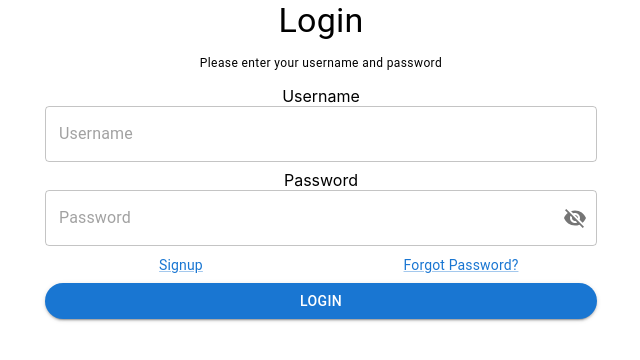
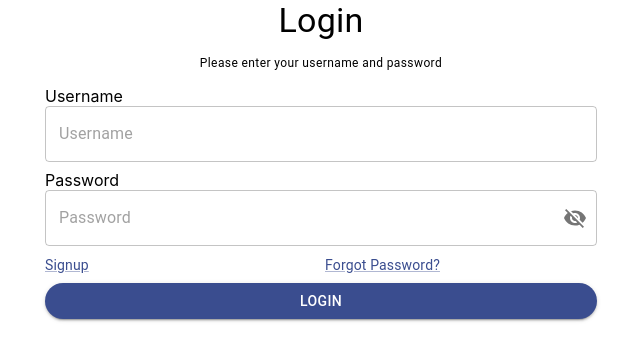
Before and after one commit to special-PPT/project-b, a React (Create React App) app in the folder src/front-end/: page / in a window 1280 px wide. Shown: the top 360 px of the page, without its empty margins (319-959 px from the left). Built offline with nearby package versions, Linux system fonts and the light colour scheme.

Commit message:
style: create material ui theme and themeprovider

```diff
--- a/src/front-end/src/App.tsx
+++ b/src/front-end/src/App.tsx
@@ -1,12 +1,13 @@
 import React from 'react';
 import './App.css';
 import LoginPage from './components/auth/loginPage';
-
+import { ThemeProvider } from '@mui/material';
+import theme from './theme';
 function App() {
   return (
-    <div className="App">
-      <LoginPage />
-    </div>
+    <ThemeProvider theme={theme}>
+        <LoginPage />
+    </ThemeProvider>
   );
 }
 
--- /dev/null
+++ b/src/front-end/src/theme.tsx
@@ -0,0 +1,16 @@
+import { createTheme } from "@mui/material";
+
+const theme = createTheme(
+    {
+        palette: {
+            primary:{
+                light: '#a1caff',
+                main: '#3a4d8f',
+                dark: '#3a4d8f',
+                contrastText: '#fff',
+            }
+        }
+    }
+)
+
+export default theme;
```
Also changed, not shown: src/front-end/src/docs/theme.md (added).
